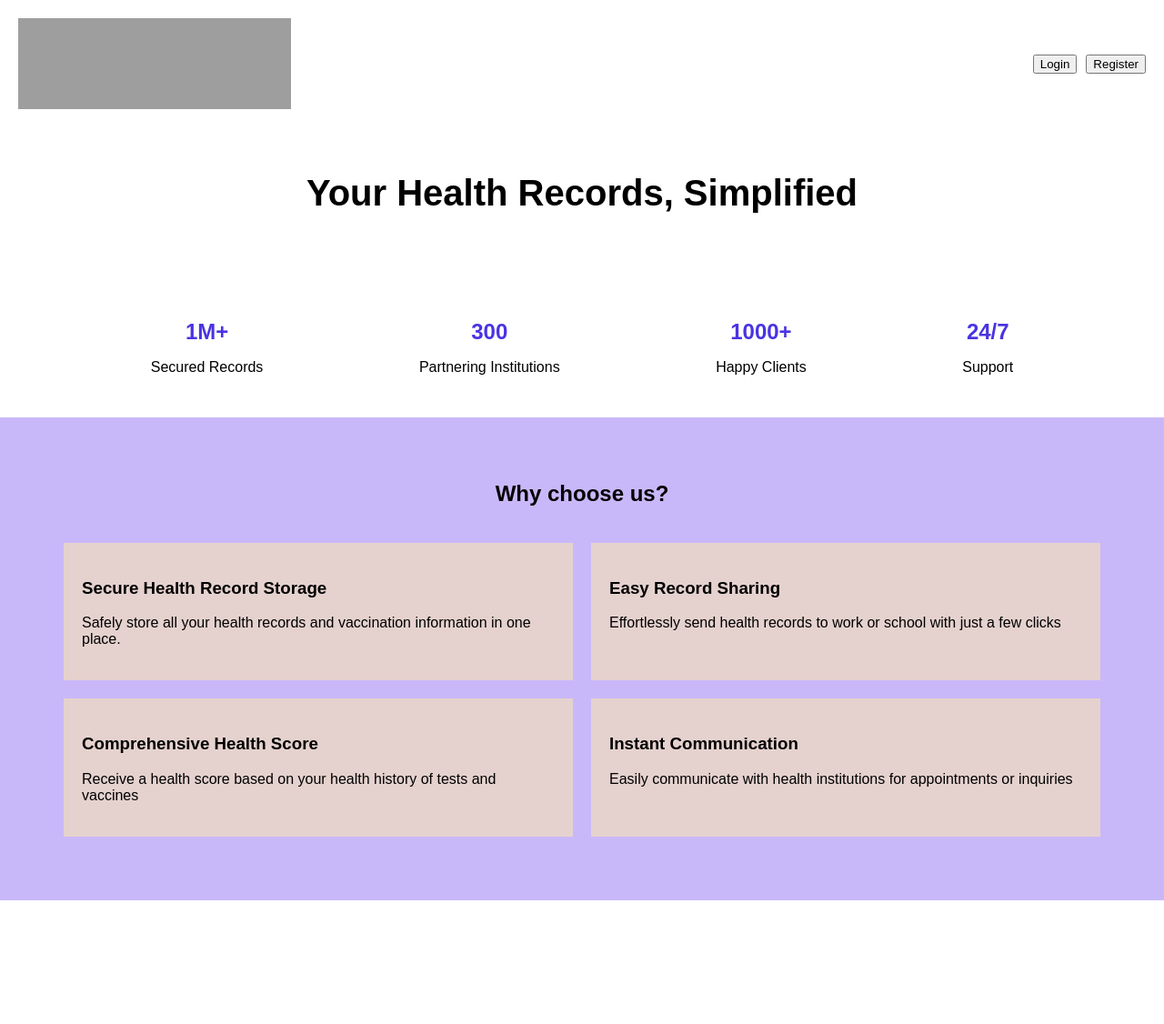
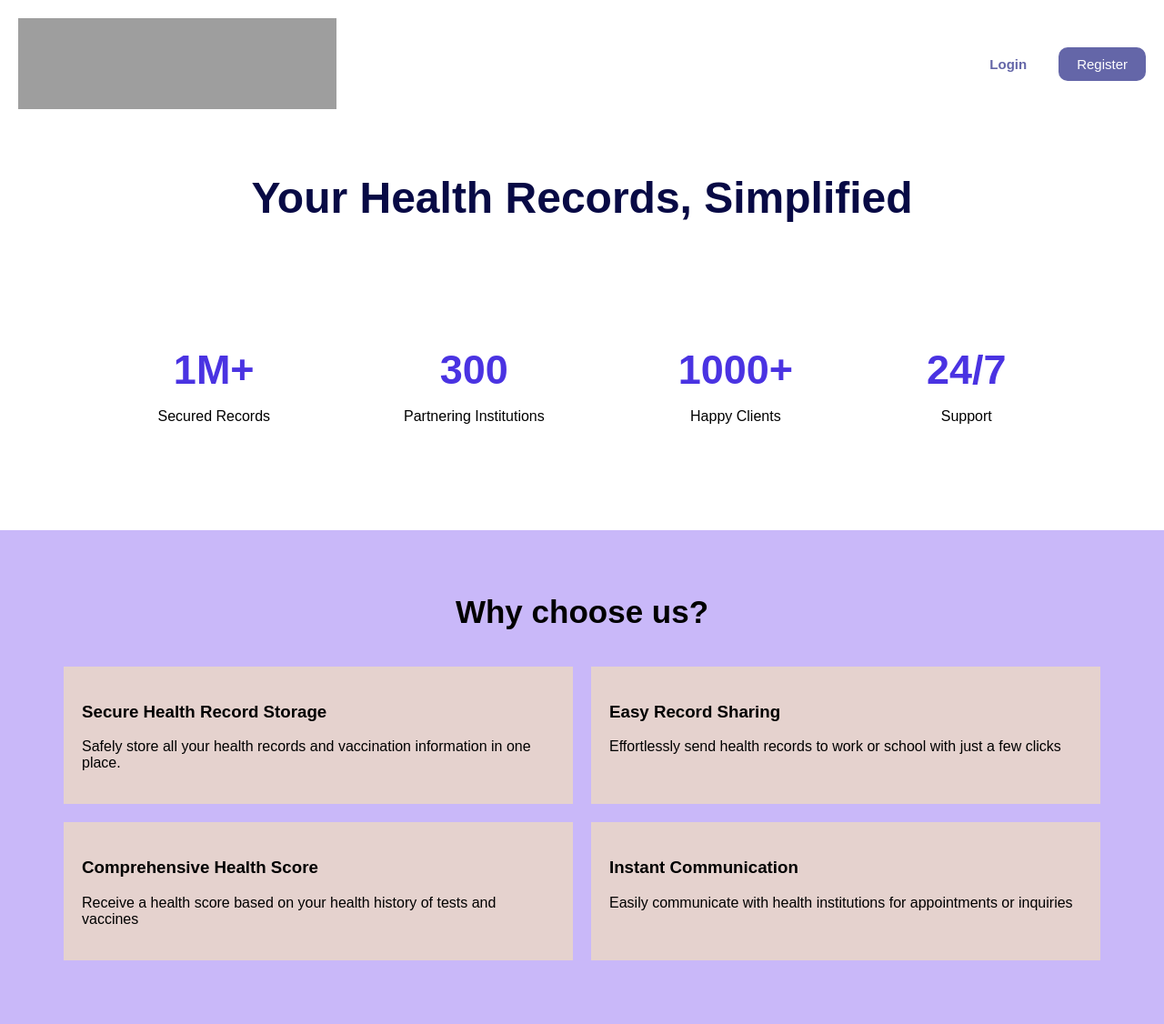
Before and after one commit to gcivil-nyu-org/INT2-Monday-Spring2024-Team-1, a Django app: template healthScore/templates/homepage.html in a window 1280 px wide. Shown: the whole page at 91% size. Before the commit the page ends 990 px from the top, so only its background shows below. Run offline with Django 4.2, Linux system fonts and the light colour scheme; the template is opened without the code that fills it, so the values that code supplies are empty; grey boxes are pictures that could not be loaded.

Commit message:
button and style changes

```diff
--- a/healthScore/templates/homepage.html
+++ b/healthScore/templates/homepage.html
@@ -18,33 +18,59 @@
       background-color: #FFFFFF;
     }
     .logo {
-      width: 300px;
+      width: 350px;
       height: 100px;
     }
     .buttons {
       display: flex;
-      gap: 10px;
+      gap: 15px;
+    }
+    .register-button{
+      background-color: #6466A8;
+      font-size: 15px;
+      color: #fff;
+      border: none;
+      padding: 10px 20px;
+      border-radius: 10px;
+      cursor: pointer;
+    }
+    .register-button:hover{
+      background-color: #5a3cce;
+    }
+    .login-button{
+      background-color: transparent;
+      font-size: 15px;
+      color: #6466A8;
+      font-weight: bold;
+      border: none;
+      padding: 10px 20px;
+      border-radius: 20px;
+      cursor: pointer;
+    }
+    .login-button:hover{
+      color: #5a3cce;
     }
     .welcome-text {
       font-family: Arial;
       font-weight: bold;
       text-align: center;
-      font-size: 40px;
+      font-size: 48px;
       margin-top: 50px;
+      color: #080A45;
     }
     .stats {
       display: flex;
       justify-content: space-between;
-      margin-top: 100px;
-      margin-bottom: 30px;
-      padding: 0 80px;
+      margin-top: 120px;
+      margin-bottom: 100px;
+      padding: 0 100px;
     }
     .stat-item {
       text-align: center;
       flex-grow: 5;
     }
     .stat-number {
-      font-size: 24px;
+      font-size: 45px;
       font-weight: bold;
       color: #4A33E2;
     }
@@ -53,7 +79,7 @@
       padding: 70px;
     }
     .feature-title {
-      font-size: 24px;
+      font-size: 35px;
       margin-bottom: 20px;
       text-align: center;
       font-weight: bold;
@@ -64,7 +90,6 @@
       flex-wrap: wrap;
       gap: 20px;
     }
-
     .feature-item {
       flex: 1 0 calc(50% - 20px);
       padding: 20px;
@@ -82,8 +107,8 @@
 
 
     <div class="buttons">
-      <button>Login</button>
-      <button>Register</button>
+      <button class="login-button">Login</button>
+      <button class="register-button">Register</button>
     </div>
   </header>
   <div class="welcome-text">
```
